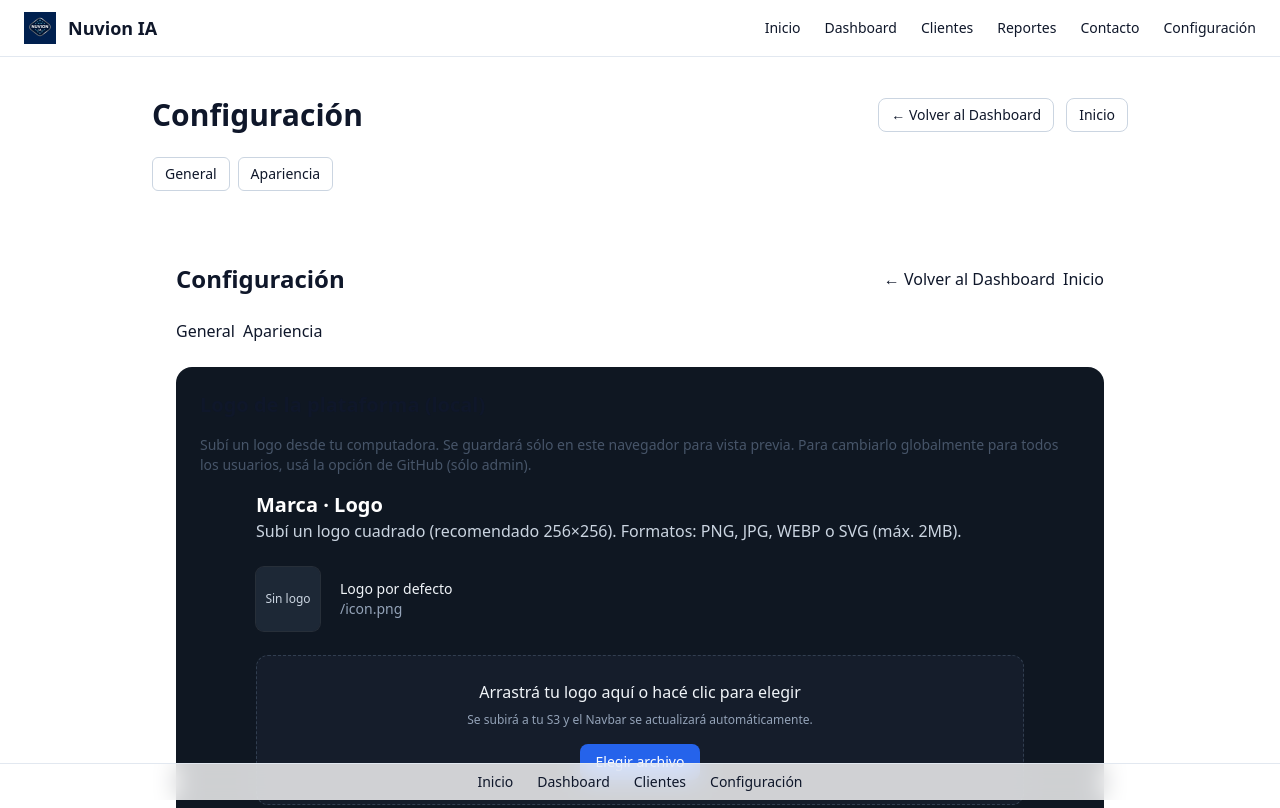
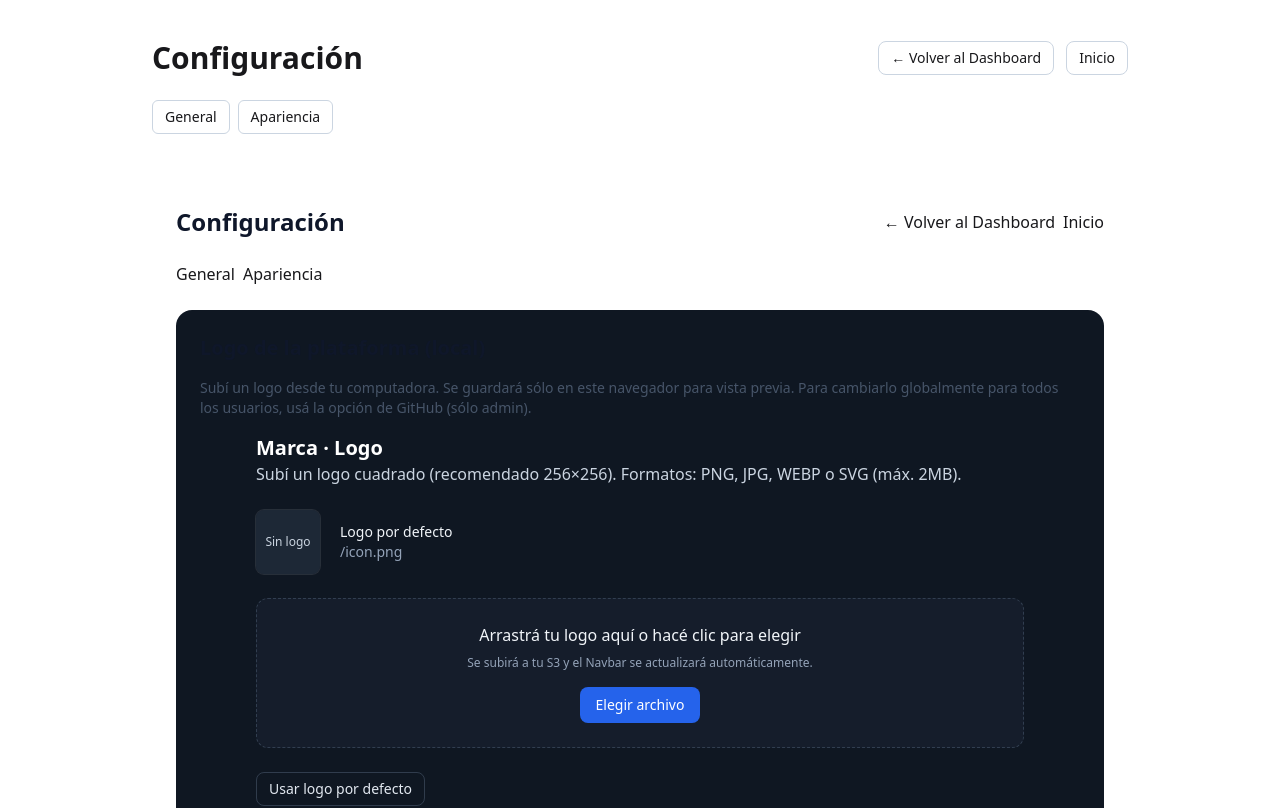
Before and after one commit to ianuvion/nuvion-ia, a Next.js app: page /configuracion in a window 1280 px wide. Shown: the top 808 px of the page. Built offline with nearby package versions, Linux system fonts and the light colour scheme.

Commit message:
Update layout.tsx

```diff
--- a/app/layout.tsx
+++ b/app/layout.tsx
@@ -1,48 +1,18 @@
 import type { Metadata } from "next";
 import "./globals.css";
 import ThemeProvider from "./providers/ThemeProvider";
-import Link from "next/link";
 
 export const metadata: Metadata = {
   title: "Nuvion IA",
-  description: "Plataforma de inteligencia artificial conversacional",
+  description: "Dashboard Nuvion IA",
 };
 
 export default function RootLayout({ children }: { children: React.ReactNode }) {
   return (
     <html lang="es" suppressHydrationWarning>
-      <body className="min-h-screen bg-white text-slate-900 dark:bg-slate-950 dark:text-slate-100 antialiased">
+      <body className="min-h-screen bg-white text-zinc-900 dark:bg-zinc-950 dark:text-zinc-50 antialiased">
         <ThemeProvider>
-          {/* NAVBAR */}
-          <header className="border-b border-slate-200 dark:border-slate-800 bg-white/70 dark:bg-slate-950/70 backdrop-blur-md">
-            <nav className="mx-auto flex max-w-7xl items-center justify-between px-6 py-3">
-              <div className="flex items-center gap-3">
-                <img src="/icon.png" alt="Nuvion IA" className="h-8 w-8" />
-                <span className="font-semibold text-lg">Nuvion IA</span>
-              </div>
-              <div className="flex gap-6 text-sm">
-                <Link href="/">Inicio</Link>
-                <Link href="/dashboard">Dashboard</Link>
-                <Link href="/clientes">Clientes</Link>
-                <Link href="/reportes">Reportes</Link>
-                <Link href="/contacto">Contacto</Link>
-                <Link href="/configuracion">Configuración</Link>
-              </div>
-            </nav>
-          </header>
-
-          {/* CONTENIDO PRINCIPAL */}
-          <main className="pb-16">{children}</main>
-
-          {/* FOOTER */}
-          <footer className="fixed bottom-0 left-0 w-full border-t border-slate-200 dark:border-slate-800 bg-white/80 dark:bg-slate-950/80 backdrop-blur-md">
-            <div className="mx-auto max-w-7xl flex justify-center gap-6 py-2 text-sm">
-              <Link href="/" className="hover:text-blue-600">Inicio</Link>
-              <Link href="/dashboard" className="hover:text-blue-600">Dashboard</Link>
-              <Link href="/clientes" className="hover:text-blue-600">Clientes</Link>
-              <Link href="/configuracion" className="hover:text-blue-600">Configuración</Link>
-            </div>
-          </footer>
+          {children}
         </ThemeProvider>
       </body>
     </html>
```
